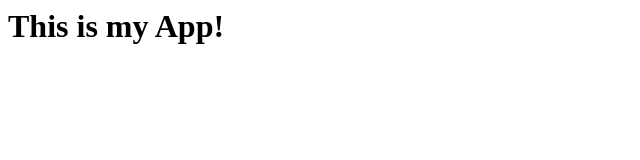
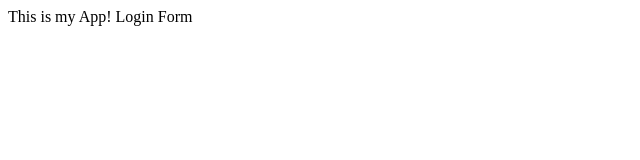
Before and after one commit to Cloud242/myappsample, a plain HTML site: page index.html in a window 1280 px wide. Shown: the whole page, without its empty margins (0-640 px from the left). Drawn offline with Linux system fonts and the light colour scheme.

Commit message:
login form

```diff
--- a/index.html
+++ b/index.html
@@ -3,8 +3,8 @@
         <title>My App</title>
     </head>
     <body>
-    <h1>This is my App!</h1>
-
+    This is my App!
+    Login Form
     </body>
 
 </html>
```
Also changed, not shown: login.html (added, +1 -0 lines), 1 other file.
